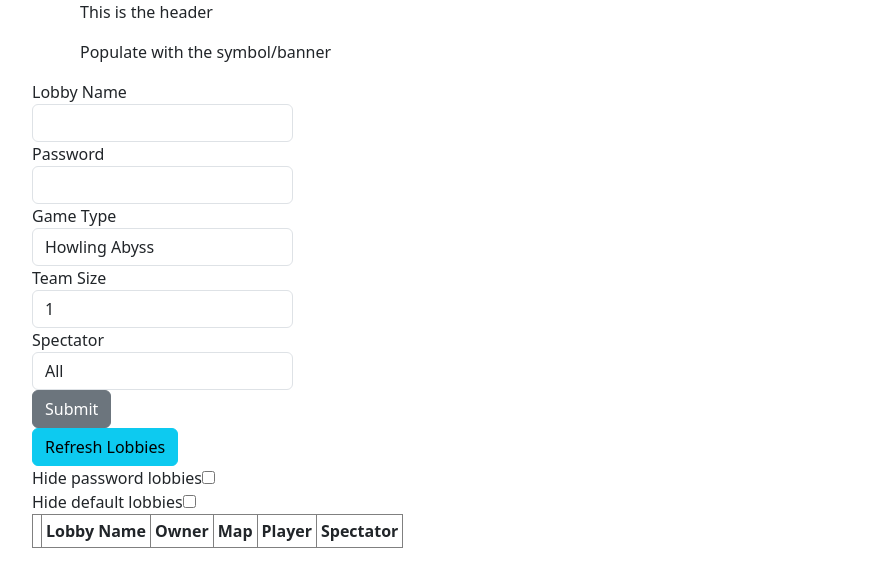
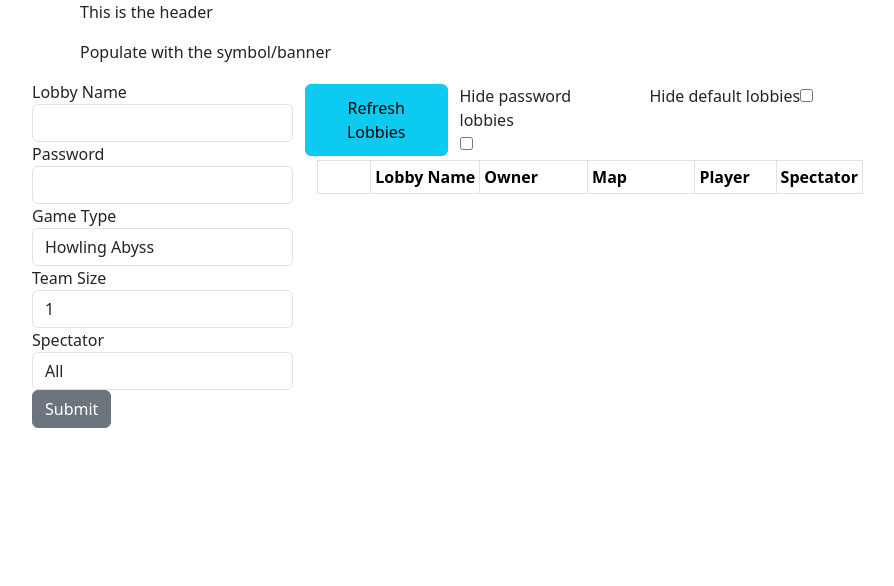
Before and after one commit to SerhatBasesgioglu/Plus30, a React (Create React App) app in the folder frontend/: page / in a window 1280 px wide. Shown: the top 586 px of the page, without its empty margins (50-944 px from the left). Built offline with nearby package versions, Linux system fonts and the light colour scheme.

Commit message:
update lobbylist

```diff
--- a/frontend/src/components/App.jsx
+++ b/frontend/src/components/App.jsx
@@ -7,8 +7,10 @@ function App() {
   return (
     <div className="App container">
       <Header />
-      <LobbyForm />
-      <LobbyList />
+      <div className="row">
+        <LobbyForm />
+        <LobbyList />
+      </div>
     </div>
   );
 }
--- a/frontend/src/components/LobbyForm.jsx
+++ b/frontend/src/components/LobbyForm.jsx
@@ -22,7 +22,6 @@ const LobbyForm = () => {
   };
 
   return (
-    <div className="row">
     <div className="col-md-3">
       <form onSubmit={handleSubmit}>
         <div className="form-group">
@@ -89,7 +88,6 @@ const LobbyForm = () => {
         </div>
       </form>
     </div>
-    </div>
   );
 };
 
--- a/frontend/src/components/LobbyList.jsx
+++ b/frontend/src/components/LobbyList.jsx
@@ -1,4 +1,5 @@
 import { useState } from "react";
+import "../styles/LobbyList.css";
 import getAllLobbies from "../services/getAllLobbies";
 import joinLobby from "../services/joinLobby";
 
@@ -40,21 +41,29 @@ const LobbyList = () => {
   };
 
   return (
-    <div>
-      <button type="button" className="btn btn-info" onClick={lobbyData}>
+    <div className="col-6">
+      <div className="row my-1">
+        <button
+          type="button"
+          className="btn btn-info col-3"
+          onClick={lobbyData}
+        >
           Refresh Lobbies
         </button>
-      <div className="form-group">
+        <div className="form-group col-4">
           <label>Hide password lobbies</label>
           <input
             type="checkbox"
             checked={filters.hidePasswordProtected}
             onChange={(e) =>
-            setFilters({ ...filters, hidePasswordProtected: e.target.checked })
+              setFilters({
+                ...filters,
+                hidePasswordProtected: e.target.checked,
+              })
             }
           />
         </div>
-      <div className="form-group">
+        <div className="form-group col-4">
           <label>Hide default lobbies</label>
           <input
             type="checkbox"
@@ -64,31 +73,32 @@ const LobbyList = () => {
             }}
           />
         </div>
+      </div>
 
-      <div>
-        <table className="table-sm table-bordered">
+      <div className="table-responsive" style={{ height: "600px" }}>
+        <table className="table table-sm table-bordered table-striped">
           <thead>
             <tr>
-              <th scope="col"></th>
-              <th scope="col">Lobby Name</th>
-              <th scope="col">Owner</th>
-              <th scope="col">Map</th>
-              <th scope="col">Player</th>
-              <th scope="col">Spectator</th>
+              <th className="col-key"></th>
+              <th className="col-lobby-name">Lobby Name</th>
+              <th className="col-lobby-owner">Owner</th>
+              <th className="col-map-name">Map</th>
+              <th className="col-player">Player</th>
+              <th className="col-spectator">Spectator</th>
             </tr>
           </thead>
-          <tbody>
+          <tbody style={{ height: "300px" }}>
             {lobbies &&
               lobbies.filter(applyFilters).map((lobby) => (
                 <tr key={lobby.id} onClick={() => handleRowClick(lobby.id)}>
-                  <td>{lobby.hasPassword && "key"}</td>
-                  <td>{lobby.lobbyName}</td>
-                  <td>{lobby.ownerDisplayName}</td>
-                  <td>{lobby.gameType}</td>
-                  <td>
+                  <td className="col-key">{lobby.hasPassword && "key"}</td>
+                  <td className="col-lobby-name">{lobby.lobbyName}</td>
+                  <td className="col-lobby-owner">{lobby.ownerDisplayName}</td>
+                  <td className="col-map-name">{lobby.gameType}</td>
+                  <td className="col-player">
                     {lobby.filledPlayerSlots}/{lobby.maxPlayerSlots}
                   </td>
-                  <td>
+                  <td className="col-spectator">
                     {lobby.filledSpectatorSlots}/{lobby.maxSpectatorSlots}
                   </td>
                 </tr>
--- /dev/null
+++ b/frontend/src/styles/LobbyList.css
@@ -0,0 +1,22 @@
+.col-key {
+  width: 10%;
+}
+.col-lobby-name {
+  width: 20%;
+  overflow: hidden;
+  text-overflow: ellipsis;
+  white-space: nowrap;
+}
+.col-lobby-owner {
+  width: 20%;
+}
+.col-map-name {
+  width: 20%;
+}
+
+.col-player {
+  width: 15%;
+}
+.col-spectator {
+  width: 15%;
+}
```
Lines whose indentation alone changed are shown as unchanged.
